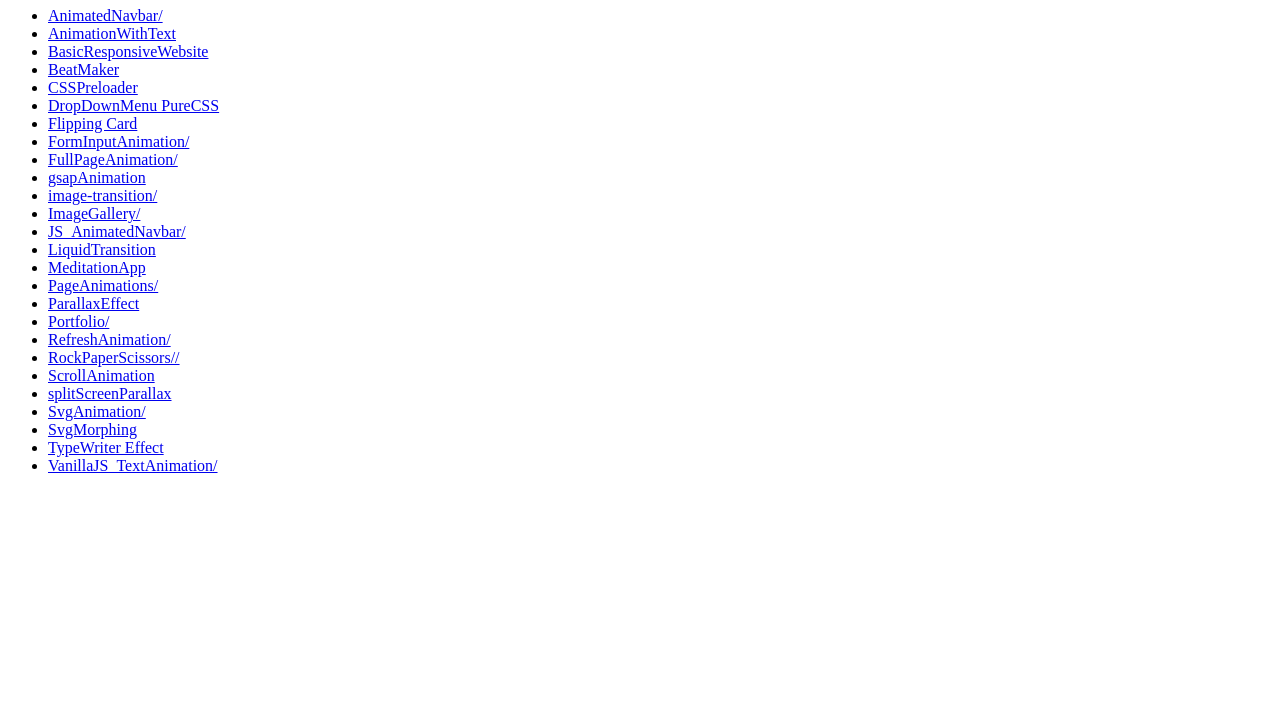
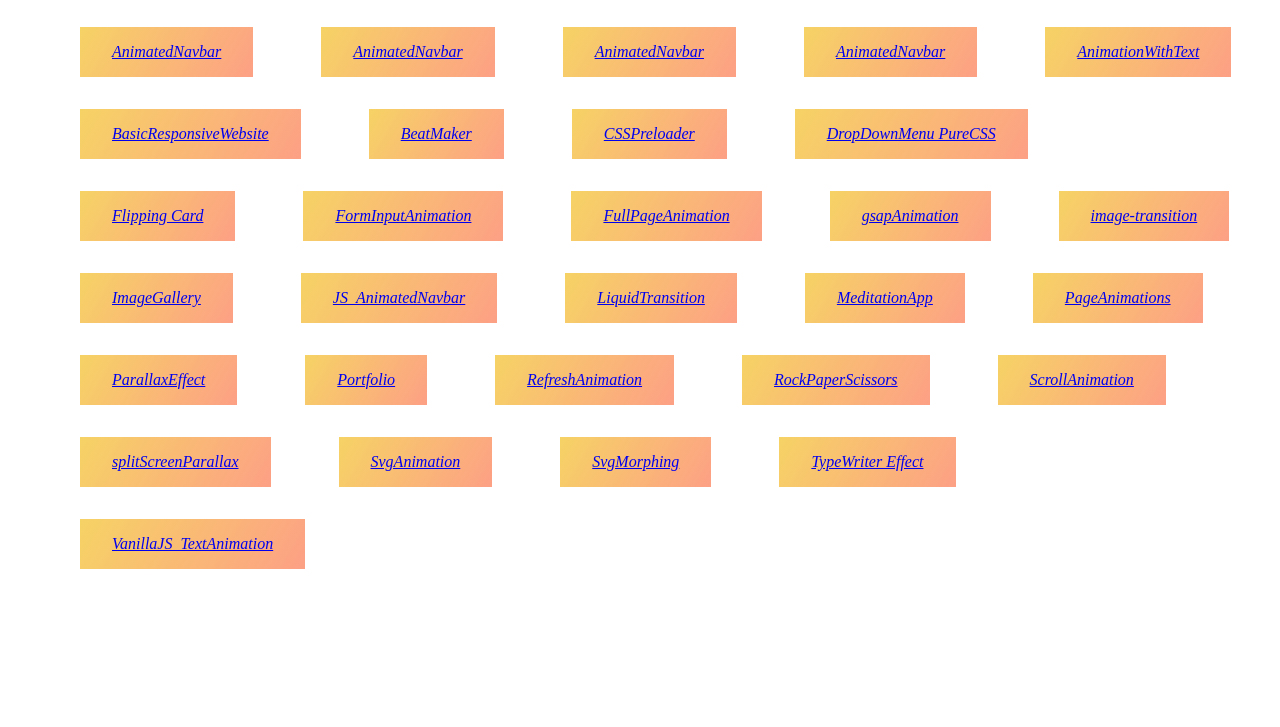
Before and after one commit to TheNinza/javascript-projects, a plain HTML site: page index.html in a window 1280 px wide. Shown: the part 73-800 px from the top of the page. Drawn offline with Linux system fonts and the light colour scheme.

Commit message:
little variation

```diff
--- a/index.html
+++ b/index.html
@@ -4,90 +4,126 @@
         <meta charset="UTF-8" />
         <meta name="viewport" content="width=device-width, initial-scale=1.0" />
         <title>JavaScript Projects</title>
+
+        <style>
+            .li{
+                text-decoration: none;
+                display: inline-block;
+                border:2px rgb(252, 206, 120) ;
+                margin:1em 2em;
+                padding: 1em 2em;
+                background-image: linear-gradient(120deg, #f6d365 0%, #fda085 100%);
+                font-style: oblique;
+                font: rgb(58, 55, 49);
+
+            }
+        </style>
     </head>
     <body>
-        <h1>Links</h1>
-        <ul>
-            <li>
-                <a href="./AnimatedNavbar/">AnimatedNavbar/</a>
+        <h1 style="border-bottom: 4px solid black;text-align: center;">Links</h1>
+        <ul style="text-decoration: none;list-style: none;" class="ul">
+                <li class="li">
+                    <a href="./AnimatedNavbar/">AnimatedNavbar</a>
                 </li>
-            <li>
+
+                <li class="li">
+                    <a href="./AnimatedNavbar/">AnimatedNavbar</a>
+                </li>
+
+                <li class="li">
+                    <a href="./AnimatedNavbar/">AnimatedNavbar</a>
+                </li>
+
+                <li class="li">
+                    <a href="./AnimatedNavbar/">AnimatedNavbar</a>
+                </li>
+
+                <li class="li">
                     <a href="./AnimationWithText/index.html">AnimationWithText</a>
                 </li>
-            <li>
+
+                <li class="li">
                     <a href="./BasicResponsiveWebsite/">BasicResponsiveWebsite</a>
                 </li>
-            <li>
+
+                <li class="li">
                     <a href="./BeatMaker/">BeatMaker</a>
                 </li>
-            <li>
+
+                <li class="li">
                     <a href="./CSSPreloader/">CSSPreloader</a>
                 </li>
-            <li>
+
+                <li class="li">
                     <a href="./DropDownMenu/index.html">DropDownMenu PureCSS</a>
                 </li>
-            <li>
+
+               <li class="li">
                 <a href="./Flipping Card/index.html">Flipping Card</a>
                </li>
-            <li>
-                <a href="./FormInputAnimation/">FormInputAnimation/</a>
+
+                <li class="li">
+                    <a href="./FormInputAnimation/">FormInputAnimation</a>
                 </li>
-            <li>
-                <a href="./FullPageAnimation/">FullPageAnimation/</a>
+
+                <li class="li">
+                    <a href="./FullPageAnimation/">FullPageAnimation</a>
                 </li>
-            <li>
+
+
+            <li class="li">
                 <a href="./gsapAnimation/">gsapAnimation</a>
             </li>
-            <li>
-                <a href="./image-transition/index.html">image-transition/</a>
+            <li class="li">
+                <a href="./image-transition/index.html">image-transition</a>
             </li>
-            <li>
-                <a href="./ImageGallery/index.html">ImageGallery/</a>
+            <li class="li">
+                <a href="./ImageGallery/index.html">ImageGallery</a>
             </li>
-            <li>
-                <a href="./JS_AnimatedNavbar/">JS_AnimatedNavbar/</a>
+            <li class="li">
+                <a href="./JS_AnimatedNavbar/">JS_AnimatedNavbar</a>
             </li>
-            <li>
+            <li class="li">
                 <a href="./LiquidTransition/">LiquidTransition</a>
             </li>
-            <li>
+            <li class="li">
                 <a href="./MeditationApp/">MeditationApp</a>
             </li>
-            <li>
-                <a href="./PageAnimations/">PageAnimations/</a>
+            <li class="li">
+                <a href="./PageAnimations/">PageAnimations</a>
             </li>
-            <li>
+            <li class="li">
                 <a href="./ParallaxEffect/">ParallaxEffect</a>
             </li>
-            <li>
-                <a href="./Portfolio/">Portfolio/</a>
+            <li class="li">
+                <a href="./Portfolio/">Portfolio</a>
             </li>
-            <li>
-                <a href="./RefreshAnimation/">RefreshAnimation/</a>
+            <li class="li">
+                <a href="./RefreshAnimation/">RefreshAnimation</a>
             </li>
-            <li>
-                <a href="./RockPaperScissors/">RockPaperScissors//</a>
+            <li class="li">
+                <a href="./RockPaperScissors/">RockPaperScissors</a>
             </li>
-            <li>
+            <li class="li">
                 <a href="./ScrollAnimation/">ScrollAnimation</a>
             </li>
-            <li>
+            <li class="li">
                 <a href="./splitScreenParallax/index.html"
                     >splitScreenParallax</a
                 >
             </li>
-            <li>
-                <a href="./SvgAnimation/">SvgAnimation/</a>
+            <li class="li">
+                <a href="./SvgAnimation/">SvgAnimation</a>
             </li>
-            <li>
+            <li class="li">
                 <a href="./SvgMorphing/index.html">SvgMorphing</a>
             </li>
-            <li>
+            <li class="li">
                 <a href="./TypeWriter Effect/index.html">TypeWriter Effect</a>
             </li>
-            <li>
+            <li class="li">
                 <a href="./VanillaJS_TextAnimation/"
-                    >VanillaJS_TextAnimation/</a
+                    >VanillaJS_TextAnimation</a
                 >
             </li>
         </ul>
```
Lines whose indentation alone changed are shown as unchanged.
